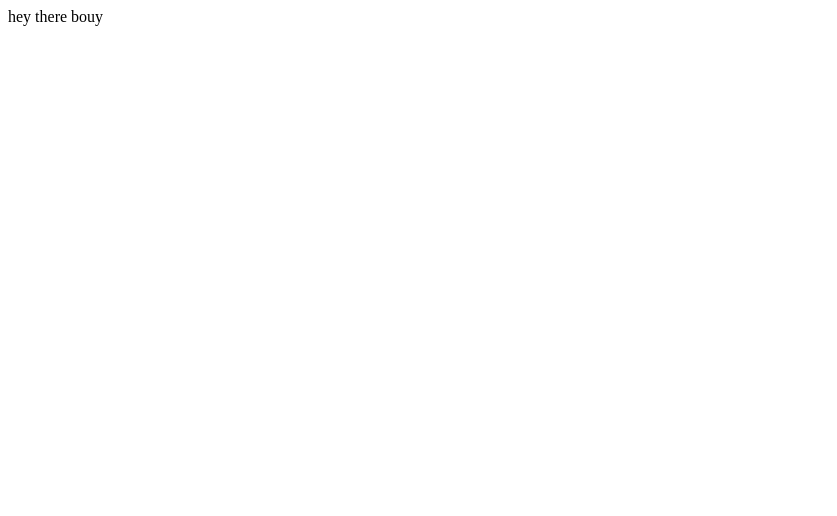
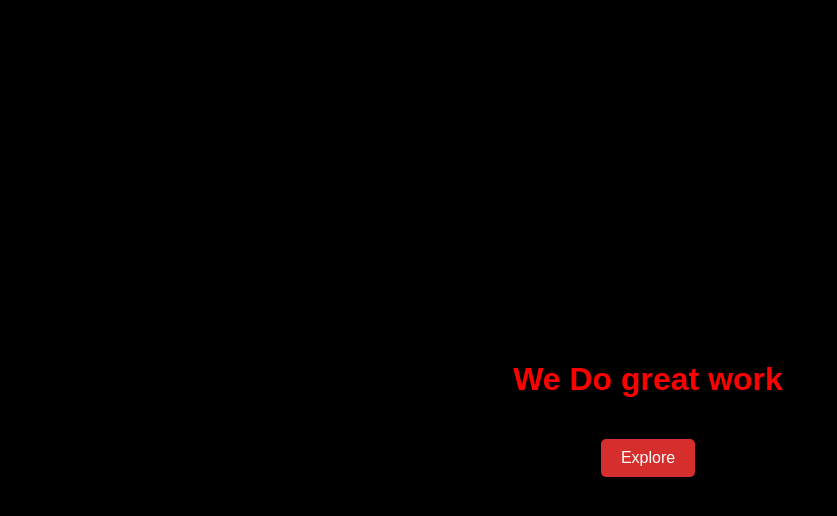
Before and after one commit to jayeshtak25/cohort-2-git, a plain HTML site: page index.html in a window 1280 px wide. Shown: the whole page, without its empty margins (0-837 px from the left). Drawn offline with Linux system fonts and the light colour scheme.

Commit message:
first commit

```diff
--- a/index.html
+++ b/index.html
@@ -3,8 +3,11 @@
     <meta charset="UTF-8">
     <meta name="viewport" content="width=hey, initial-scale=1.0">
     <title>Document</title>
+    <link rel="stylesheet" href="style.css">
+
 </head>
 <body>
-    hey there bouy
+    <h1>We Do great work</h1>
+    <button>Explore</button>
 </body>
 </html>
--- /dev/null
+++ b/style.css
@@ -0,0 +1,35 @@
+body {
+    height: 100vh;
+    width: 100%;
+}
+
+html{
+    font-family: system-ui, -apple-system,
+     BlinkMacSystemFont, 'Segoe UI', Roboto, Oxygen, Ubuntu,
+      Cantarell, 'Open Sans', 'Helvetica Neue', sans-serif;
+
+}
+body {
+    display: flex;
+    justify-content: center;
+    align-items: center;
+    flex-direction: column;
+    gap: 20px;
+    background-color: #000000;
+    font-family: Arial, sans-serif;
+}
+
+h1 {
+    color: red;
+}
+
+button {
+    padding: 10px 20px;
+    font-size: 16px;
+    background-color: #d62d2d;
+    color: white;
+    border: none;
+    border-radius: 5px;
+    cursor: pointer;
+    transition: background-color 0.3s ease;
+}
```
Also changed, not shown: 1 other file.
